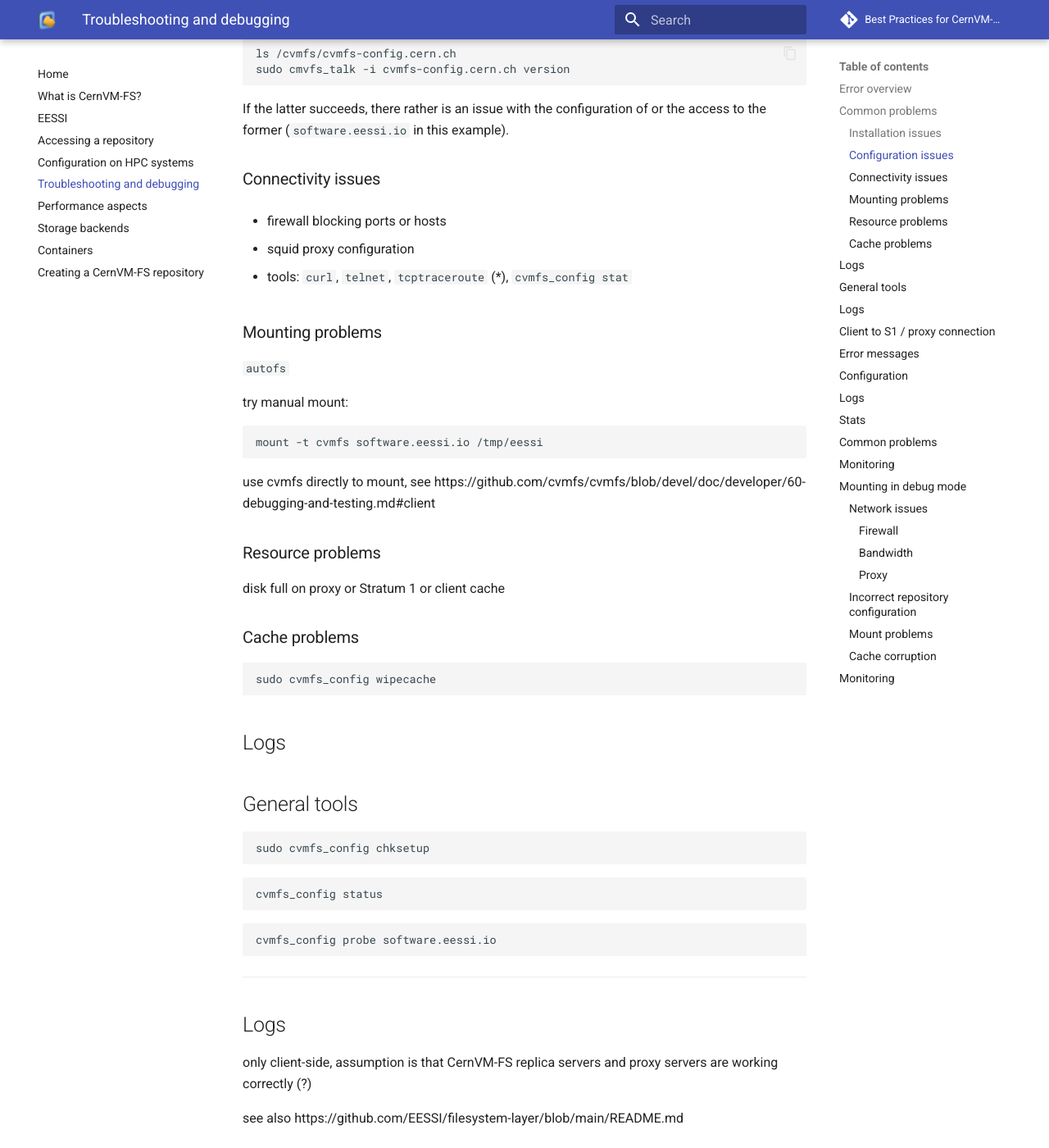
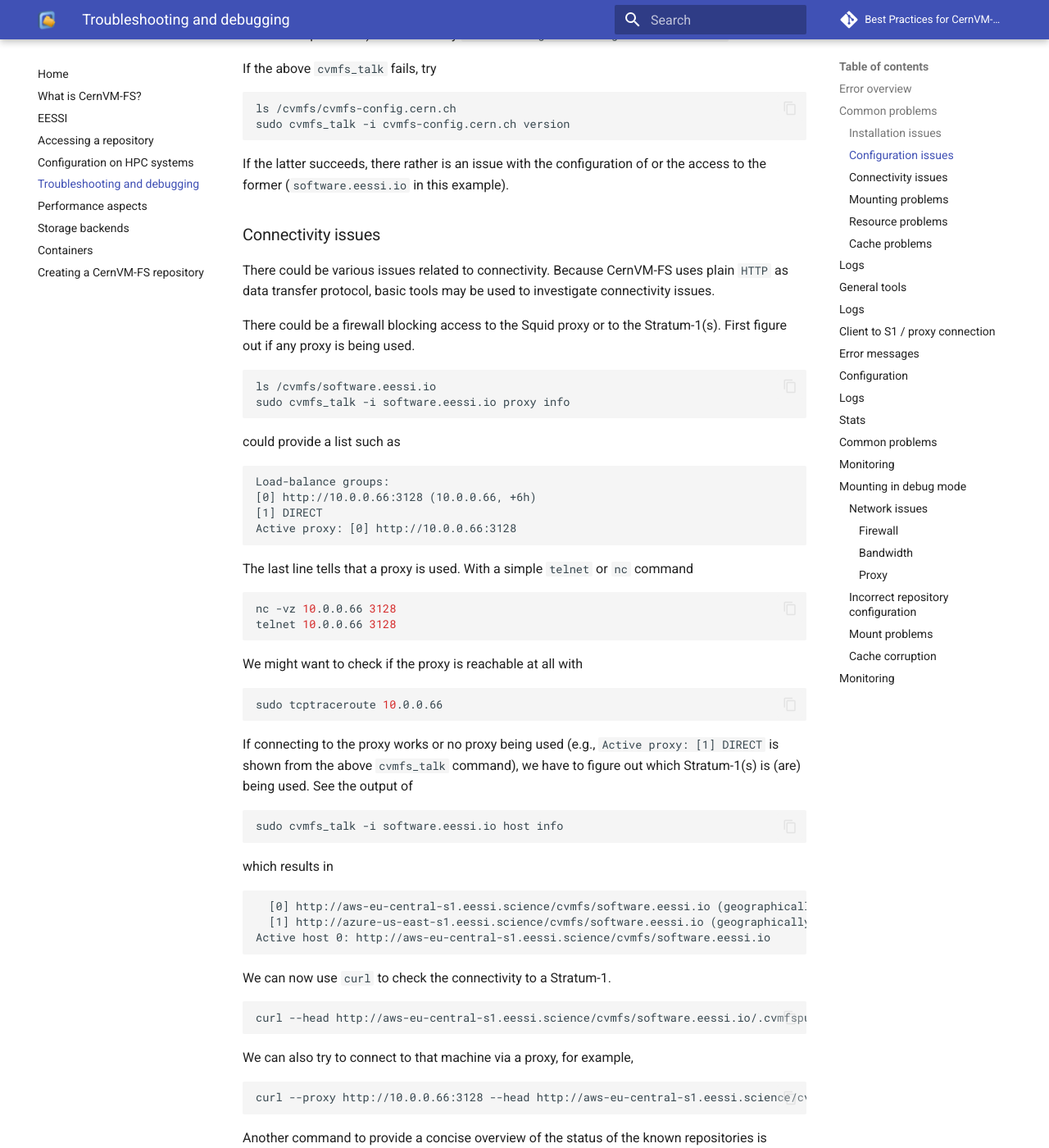
Before and after one commit to multixscale/cvmfs-tutorial-hpc-best-practices, an MkDocs documentation site: the page built from docs/troubleshooting.md, in a window 1280 px wide and 1400 px high, scrolled down 1173 px. Shown: the whole window at 82% size. Built offline with MkDocs 1.6.1 and Material for MkDocs 9.7.7, drawn with Linux system fonts in a browser that asks for light colours; comment, search, counter and statistics services are not loaded; some of the changed text lies outside the part shown.

Commit message:
adding information on connection issues

````diff
--- a/docs/troubleshooting.md
+++ b/docs/troubleshooting.md
@@ -41,30 +41,83 @@
 
 ``` { .bash .copy }
 ls /cvmfs/software.eessi.io
-sudo cmvfs_talk -i software.eessi.io version
+sudo cvmfs_talk -i software.eessi.io version
 ```
 
-Note, `cvmfs_config` uses the configuration files (typically under `/etc/cvmfs`
+Note 1, `cvmfs_config` uses the configuration files (typically under `/etc/cvmfs`
 or provided through the repository `/cvmfs/cvmfs-config.cern.ch`), while
 `cvmfs_talk` reports on the state of a (mounted) CernVM-FS repository.
+
+Note 2, `cvmfs_config` does not check if the repository given as argument
+(`software.eessi.io` in the example above) does exist.
+Try `cvmfs_config showconfig vim.or.emacs.io`
 
 If the above `cvmfs_talk` fails, try
 ``` { .bash .copy }
 ls /cvmfs/cvmfs-config.cern.ch
-sudo cmvfs_talk -i cvmfs-config.cern.ch version
+sudo cvmfs_talk -i cvmfs-config.cern.ch version
 ```
 
 If the latter succeeds, there rather is an issue with the configuration of or
 the access to the former (`software.eessi.io` in this example).
 
-
 ### Connectivity issues
 
-- firewall blocking ports or hosts
+There could be various issues related to connectivity. Because CernVM-FS uses
+plain `HTTP` as data transfer protocol, basic tools may be used to investigate
+connectivity issues.
 
-- squid proxy configuration
+There could be a firewall blocking access to the Squid proxy or to the
+Stratum-1(s). First figure out if any proxy is being used.
+``` { .bash .copy }
+ls /cvmfs/software.eessi.io
+sudo cvmfs_talk -i software.eessi.io proxy info
+```
+could provide a list such as
+```
+Load-balance groups:
+[0] http://10.0.0.66:3128 (10.0.0.66, +6h)
+[1] DIRECT
+Active proxy: [0] http://10.0.0.66:3128
+```
+The last line tells that a proxy is used. With a simple `telnet` or `nc` command
+``` { .bash .copy }
+nc -vz 10.0.0.66 3128
+telnet 10.0.0.66 3128
+```
 
-- tools: `curl`, `telnet`, `tcptraceroute` (*), `cvmfs_config stat`
+We might want to check if the proxy is reachable at all with
+``` { .bash .copy }
+sudo tcptraceroute 10.0.0.66
+```
+
+If connecting to the proxy works or no proxy being used (e.g., `Active proxy: [1]
+DIRECT` is shown from the above `cvmfs_talk` command), we have to figure out
+which Stratum-1(s) is (are) being used. See the output of
+``` { .bash .copy }
+sudo cvmfs_talk -i software.eessi.io host info
+```
+which results in
+```
+  [0] http://aws-eu-central-s1.eessi.science/cvmfs/software.eessi.io (geographically ordered)
+  [1] http://azure-us-east-s1.eessi.science/cvmfs/software.eessi.io (geographically ordered)
+Active host 0: http://aws-eu-central-s1.eessi.science/cvmfs/software.eessi.io
+```
+We can now use `curl` to check the connectivity to a Stratum-1.
+``` { .bash .copy }
+curl --head http://aws-eu-central-s1.eessi.science/cvmfs/software.eessi.io/.cvmfspublished
+```
+We can also try to connect to that machine via a proxy, for example,
+``` { .bash .copy }
+curl --proxy http://10.0.0.66:3128 --head http://aws-eu-central-s1.eessi.science/cvmfs/software.eessi.io/.cvmfspublished
+```
+
+Another command to provide a concise overview of the status of the known
+repositories is
+``` { .bash .copy }
+cvmfs_config stat
+```
+_(more on 'squid proxy configuration' ?)_
 
 ### Mounting problems
 
````
